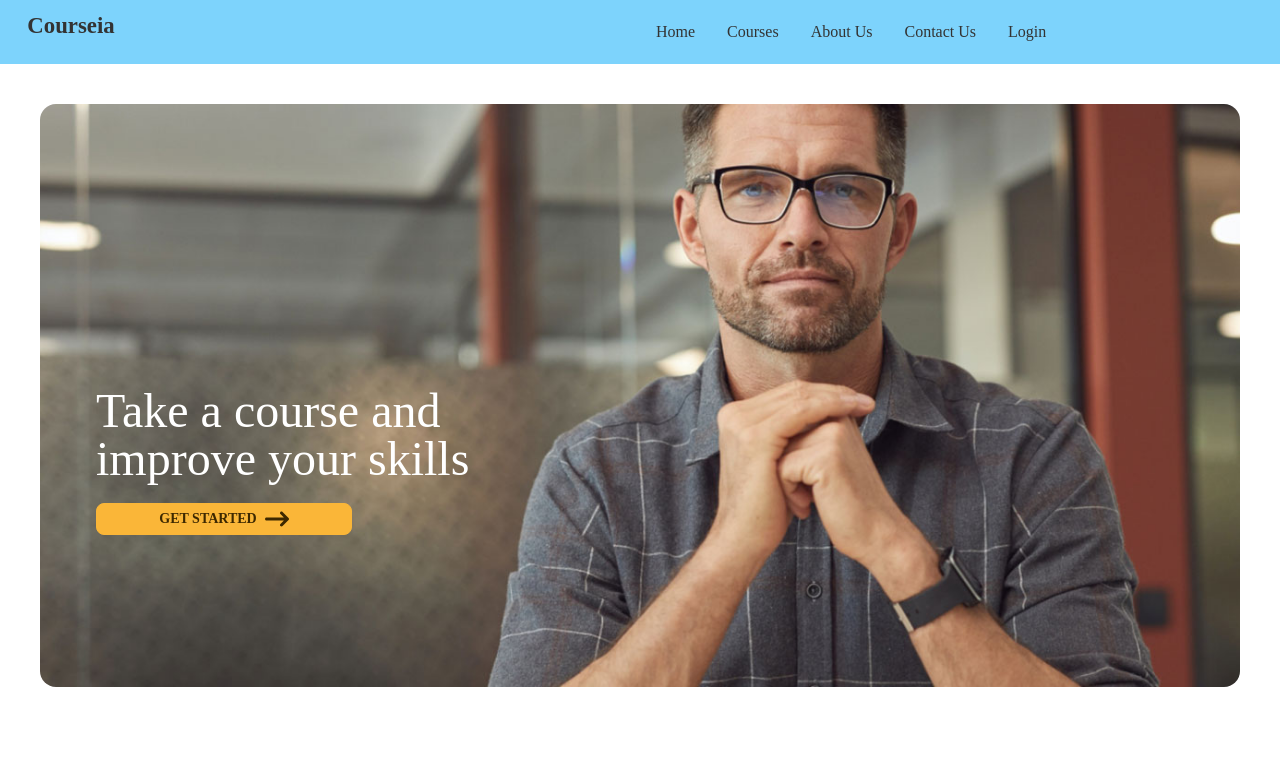
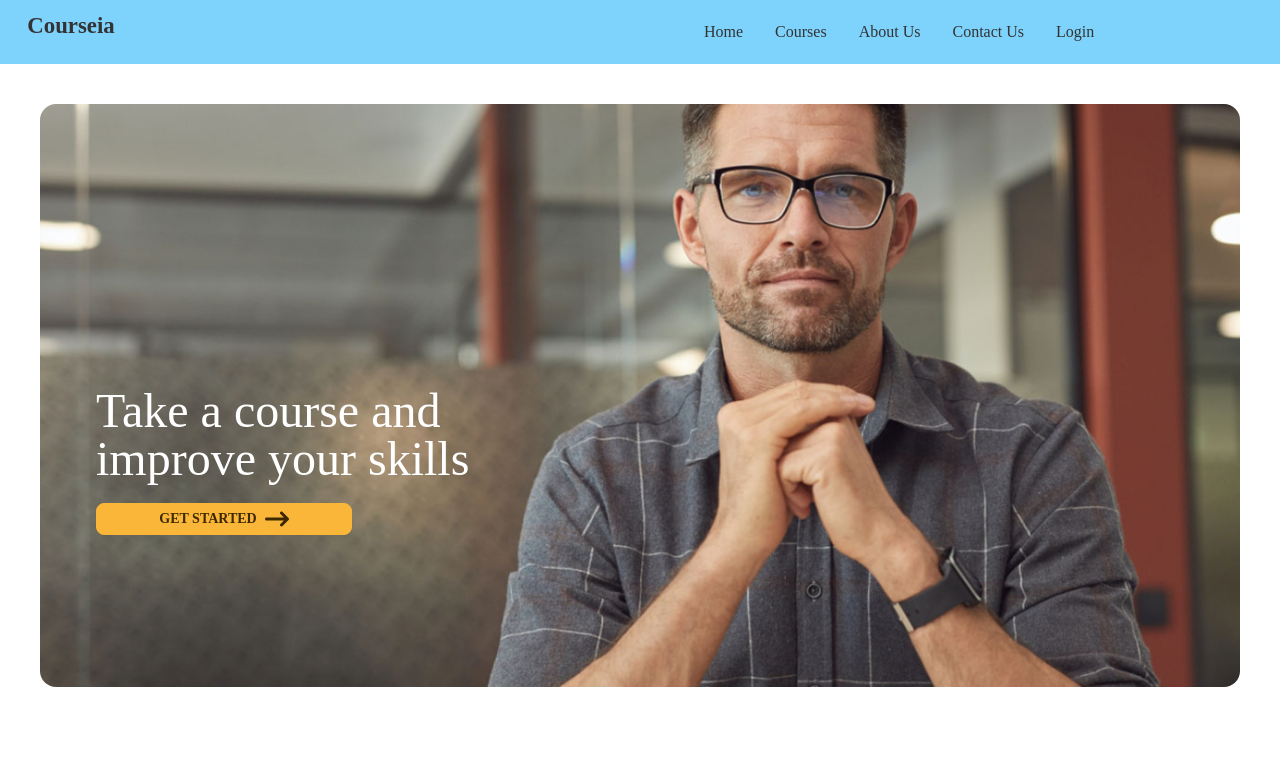
Before and after one commit to HasibAliOpu/Courseia, a React (Create React App) app: page / in a window 1280 px wide. Shown: the top 773 px of the page. Built offline with nearby package versions, Linux system fonts and the light colour scheme; no server answers; a web font is replaced by a local one.

Commit message:
some changes on navbar

```diff
--- a/src/Components/Shared/Navbar/Navbar.js
+++ b/src/Components/Shared/Navbar/Navbar.js
@@ -69,7 +69,7 @@ const Navbar = () => {
         </Link>
       </div>
 
-      <div className="navbar-end hidden lg:block">
+      <div className="navbar-end hidden pl-12 lg:block">
         <ul className="menu menu-horizontal">
           <li>
             <Link to={"/"}>Home</Link>
```
Also changed, not shown: firebase.json (added), 1 other file (tests, documents, lock files or other folders).
